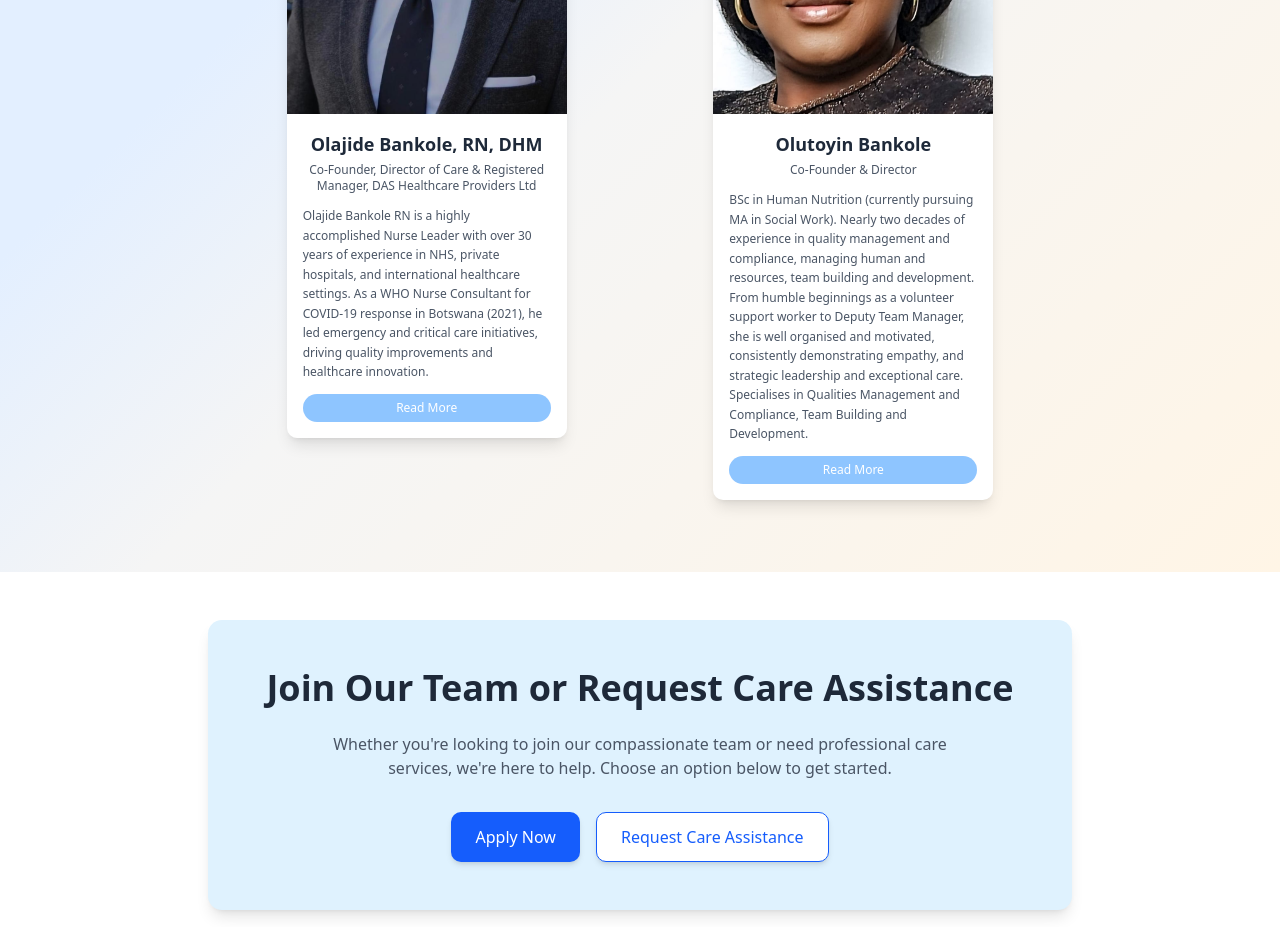
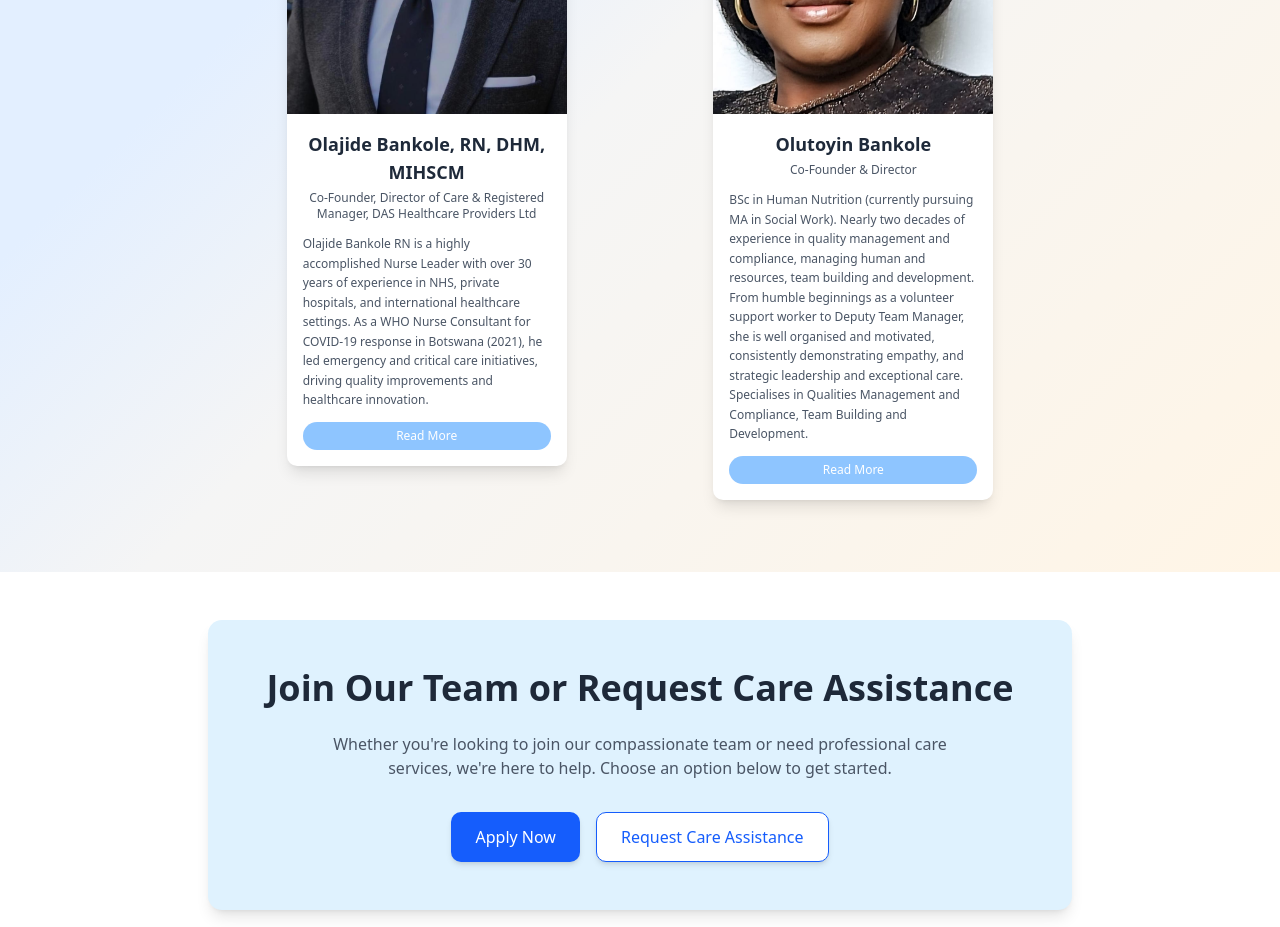
Before and after one commit to ABRWebNApps/Das-healthcare, a Next.js app: page /about in a window 1280 px wide. Shown: the part 3120-4047 px from the top of the page. Built offline with nearby package versions, Linux system fonts and the light colour scheme; no server answers.

Commit message:
Add MIHSCM accreditation to Olajide Bankole profile

```diff
--- a/components/Management.tsx
+++ b/components/Management.tsx
@@ -112,7 +112,7 @@ const TeamMember: React.FC<TeamMemberProps> = ({
 const MeetOurTeam = () => {
   const teamMembers = [
     {
-      name: "Olajide Bankole, RN, DHM",
+      name: "Olajide Bankole, RN, DHM, MIHSCM",
       role: "Co-Founder, Director of Care & Registered Manager, DAS Healthcare Providers Ltd",
       image: "olajide-bankole.jpg", // Updated photo
       shortBio:
```
